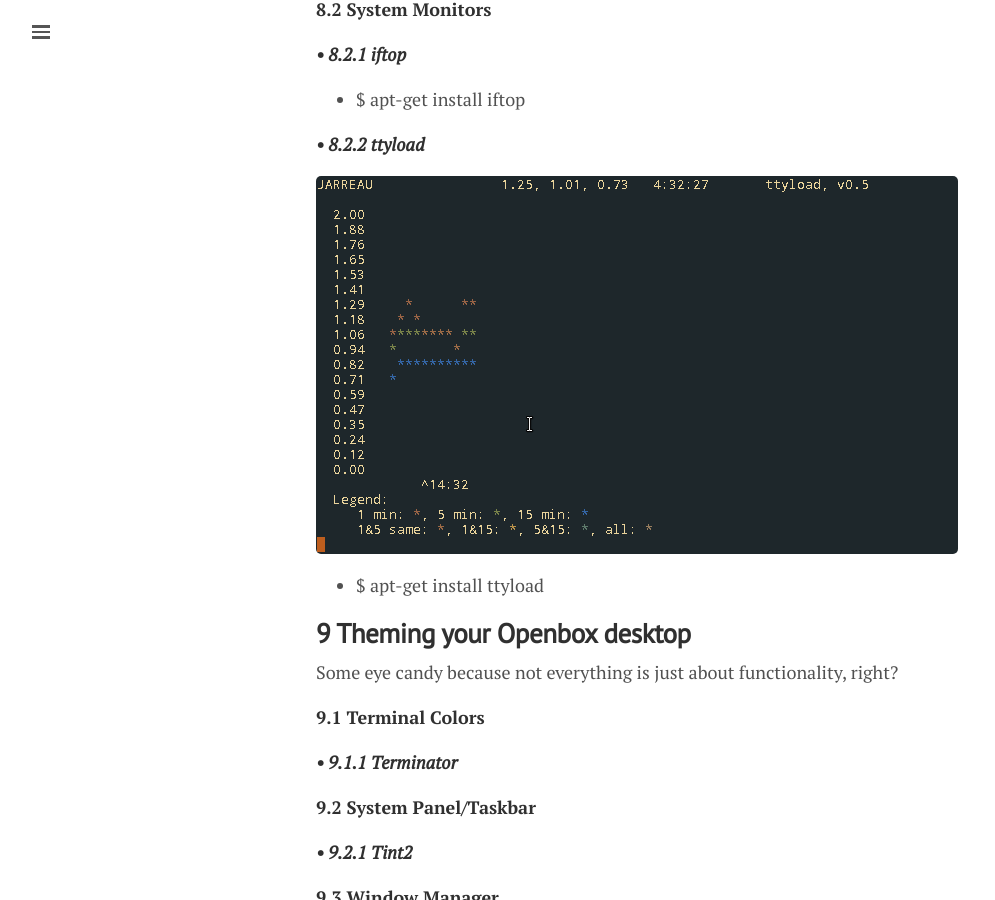
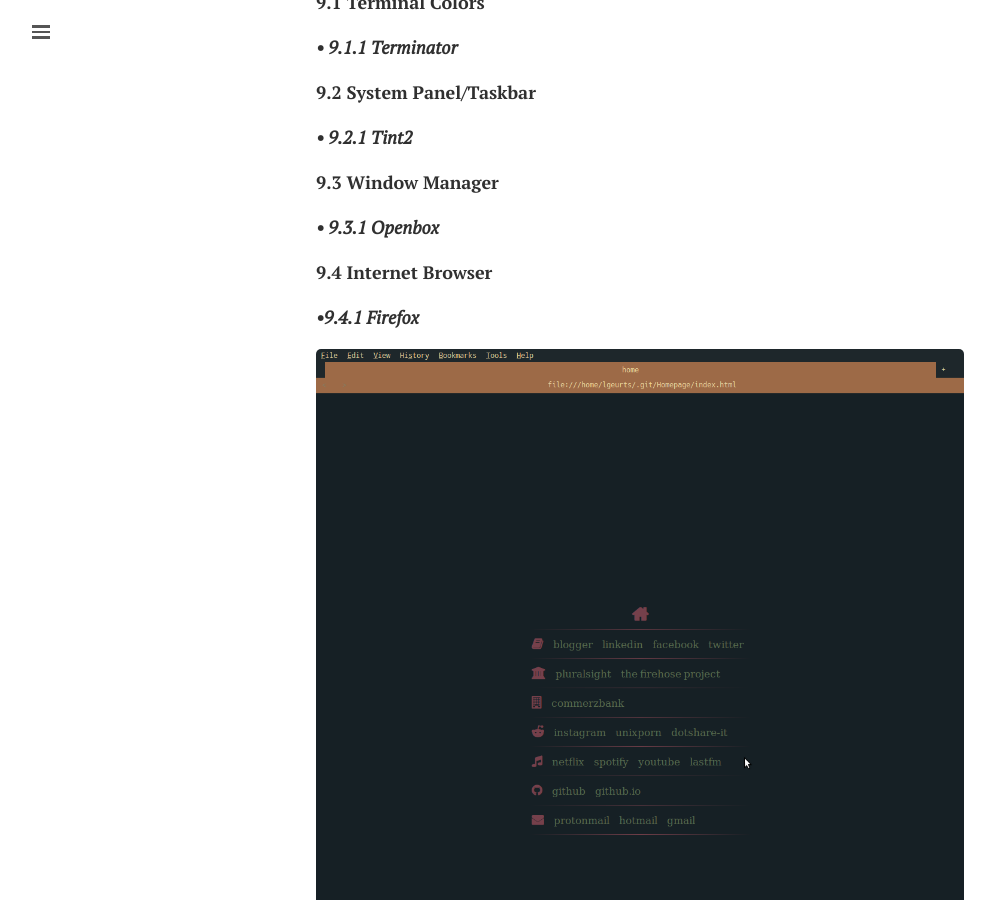
Before and after one commit to lgeurts/lgeurts.github.io, a Jekyll site: the page built from _posts/2017-07-11-bunsenlabs-linux-setup-notes-for dell-inspiron-6000.md, in a window 1280 px wide and 900 px high, scrolled down 8256 px. Shown: the whole window, without its empty margins (0-995 px from the left). Built offline with Jekyll 4.4.1, drawn with Linux system fonts in a browser that asks for light colours; nearby versions of some CDN libraries; comment, search, counter and statistics services are not loaded.

Commit message:
Update 2017-07-11-bunsenlabs-linux-setup-notes-for dell-inspiron-6000.md

```diff
--- a/_posts/2017-07-11-bunsenlabs-linux-setup-notes-for dell-inspiron-6000.md
+++ b/_posts/2017-07-11-bunsenlabs-linux-setup-notes-for dell-inspiron-6000.md
@@ -66,8 +66,6 @@
 ***• 4.1.1 Google Chrome, Firefox or Opera***
 
 I made a choice for Firefox but you can install any browser next to it.
-
-![Firefox Web Browser](/assets/firefox.png)
 
 ***Note:*** The plugins I'm presently using.
 
@@ -276,3 +274,9 @@
 **9.3 Window Manager**
 
 ***• 9.3.1 Openbox***
+
+**9.4 Internet Browser**
+
+***•9.4.1 Firefox***
+
+![Firefox Web Browser](/assets/firefox.png)
```
